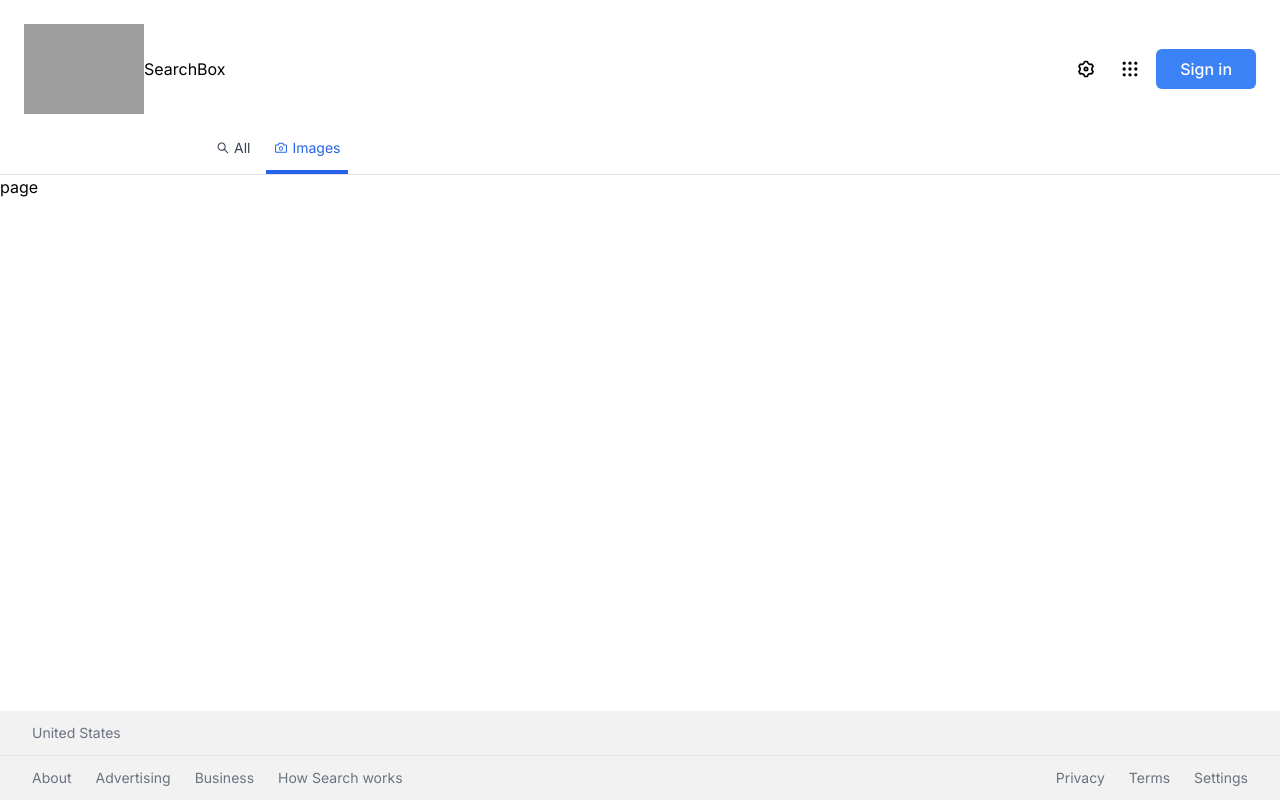
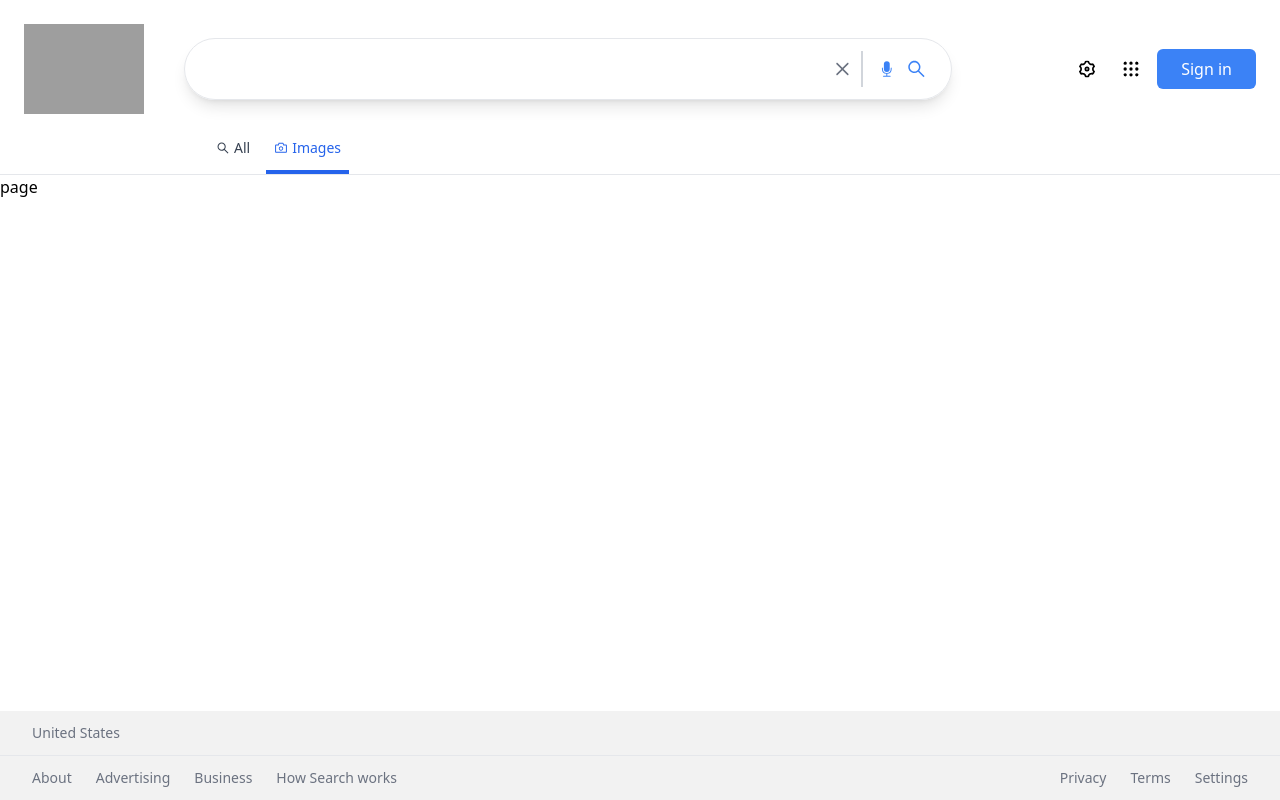
Before and after one commit to Subhransu02/google-clone, a Next.js app: page /search/image in a window 1280 px wide. Built offline with nearby package versions, Linux system fonts and the light colour scheme; no server answers; grey boxes are pictures that could not be loaded.

Commit message:
complete search box component

```diff
--- a/src/app/layout.jsx
+++ b/src/app/layout.jsx
@@ -16,7 +16,7 @@
       <head>
         <link rel="icon" href="/favicon.svg" />
       </head>
-      <body className={inter.className}>{children} <Footer /></body>
+      <body className="relative min-h-screen">{children} <Footer /></body>
     </html>
   );
 }
--- a/src/app/page.jsx
+++ b/src/app/page.jsx
@@ -1,23 +1,25 @@
-import HomeHeader from '@/components/HomeHeader'
-import React from 'react'
+import HomeHeader from "@/components/HomeHeader";
+import HomeSearch from "@/components/HomeSearch";
 import Image from "next/image";
-import HomeSearch from '@/components/HomeSearch';
 
-export default function page() {
+export default function Home() {
   return (
     <>
+      {/* Header */}
       <HomeHeader />
 
-      <div className='flex flex-col items-center mt-24'>
-          <Image
+      {/* body */}
+
+      <div className="flex flex-col items-center mt-24">
+        <Image
           width="300"
           height="100"
           src="https://upload.wikimedia.org/wikipedia/commons/thumb/2/2f/Google_2015_logo.svg/640px-Google_2015_logo.svg.png"
-          alt=""
-           />
+          alt="Google Logo"
+        />
 
-          <HomeSearch />
+        <HomeSearch/>
       </div>
     </>
-  )
+  );
 }
--- a/src/components/SearchBox.jsx
+++ b/src/components/SearchBox.jsx
@@ -1,7 +1,42 @@
-import React from 'react'
+"use client";
+
+import { useSearchParams, useRouter } from "next/navigation";
+
+import { RxCross2 } from "react-icons/rx";
+import { BsFillMicFill } from "react-icons/bs";
+import { AiOutlineSearch } from "react-icons/ai";
+import { useState } from "react";
 
 export default function SearchBox() {
+  const searchParams = useSearchParams();
+  const router = useRouter();
+  const searchTerm = searchParams.get("searchTerm");
+  const [term, setTerm] = useState(searchTerm || "");
+  function handleSubmit(e) {
+    e.preventDefault();
+    if (!term.trim()) return;
+    router.push(`/search/web?searchTerm=${term}`);
+  }
   return (
-    <div>SearchBox</div>
-  )
+    <form
+      className="flex border border-gray-200 rounded-full shadow-lg px-6 py-3 ml-10 mr-5 flex-grow max-w-3xl items-center"
+      onSubmit={handleSubmit}
+    >
+      <input
+        type="text"
+        className="w-full focus:outline-none"
+        value={term}
+        onChange={(e) => setTerm(e.target.value)}
+      />
+      <RxCross2
+        className="text-2xl text-gray-500 cursor-pointer sm:mr-2"
+        onClick={() => setTerm("")}
+      />
+      <BsFillMicFill className="hidden sm:inline-flex text-4xl text-blue-500 pl-4 border-l-2 border-gray-300 mr-3" />
+      <AiOutlineSearch
+        className="text-2xl hidden sm:inline-flex text-blue-500 cursor-pointer"
+        onClick={handleSubmit}
+      />
+    </form>
+  );
 }
```
